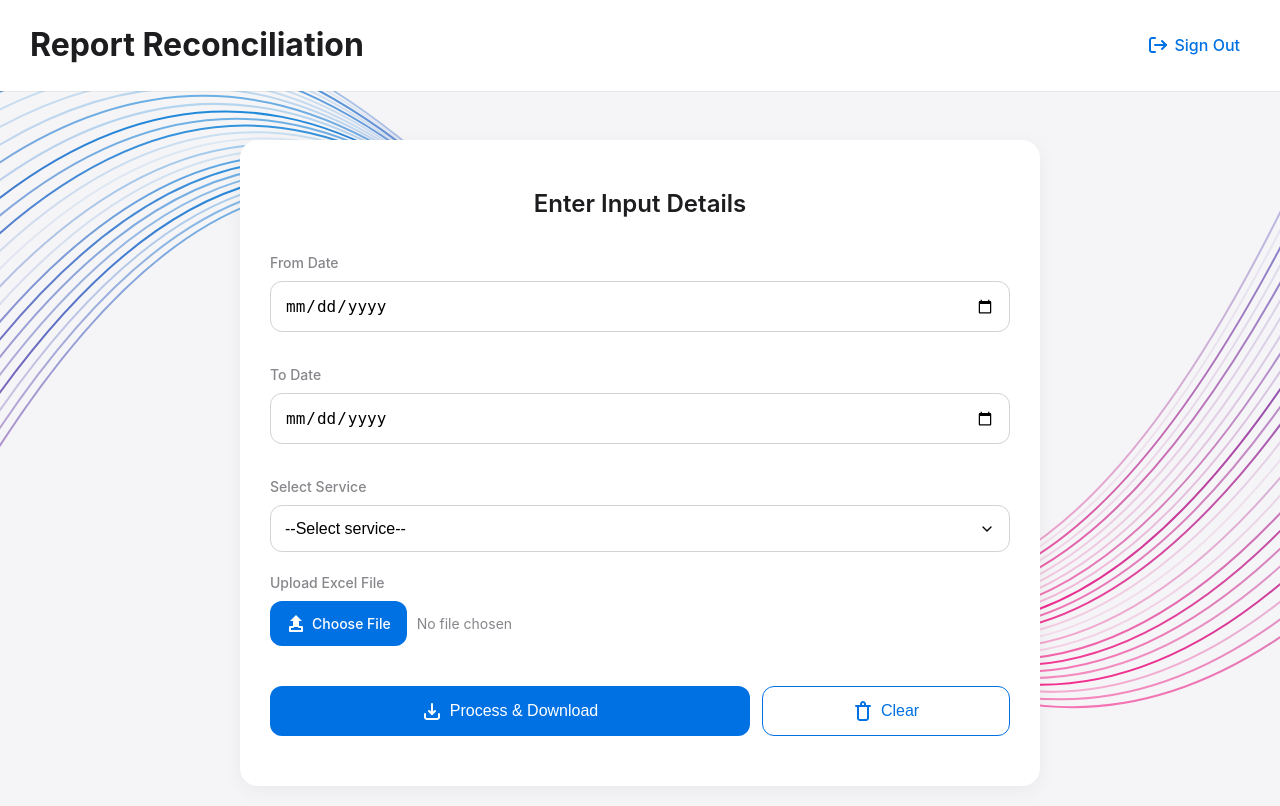
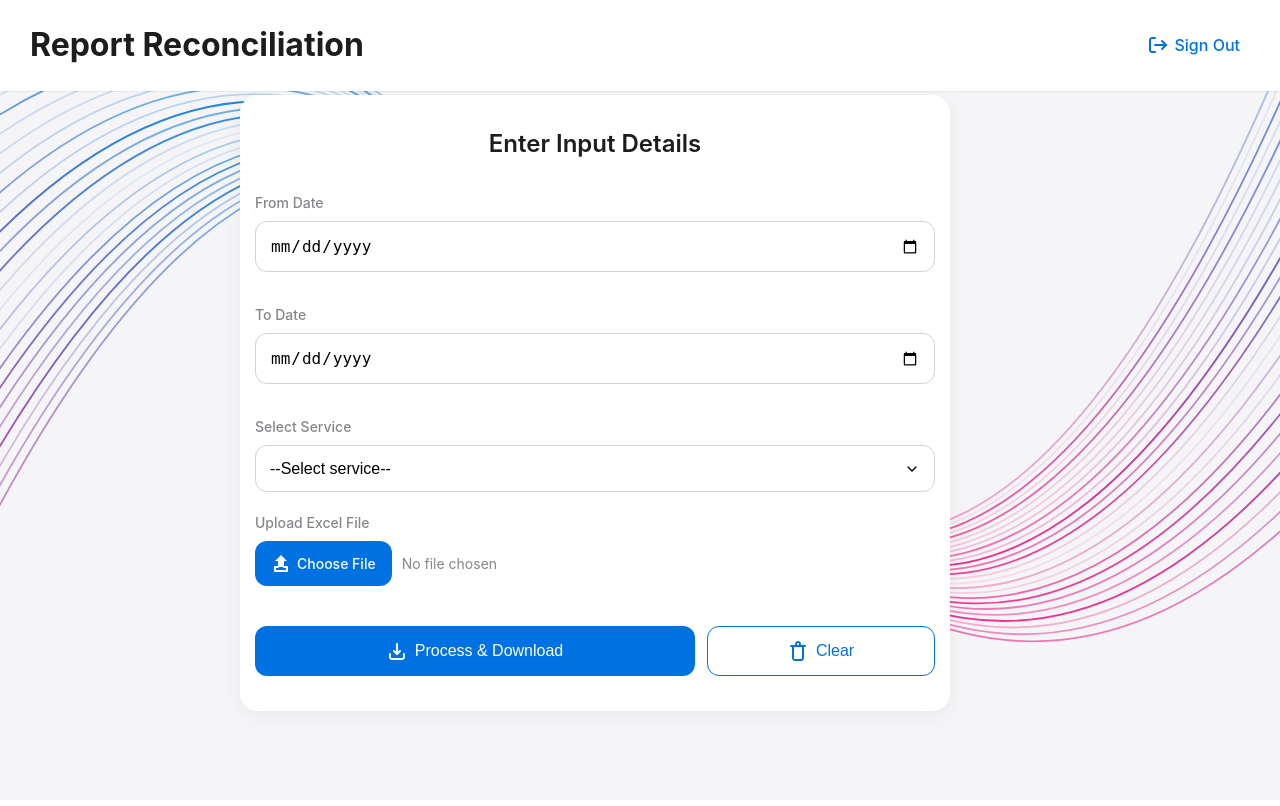
Before and after one commit to vineesh97/RPA, a Flask app: page /filter_form in a window 1280 px wide. After the commit the page ends 722 px from the top, so only its background shows below. Run offline with Flask 3, Linux system fonts and the light colour scheme; the visitor is signed in with stand-in values (Sample User, id 1).

Commit message:
ui enhance ment

```diff
--- a/src/static/style.css
+++ b/src/static/style.css
@@ -207,9 +207,10 @@ body.wrapper {
 .apple-card {
     background-color: white;
     border-radius: 18px;
-    padding: 30px;
+    padding: 15px;
     box-shadow: 0 4px 20px rgba(0, 0, 0, 0.05);
-    margin-top: 120px;
+    margin-top: 75px;
+    width: 85%;
 }
 
 .apple-card-title {
```
